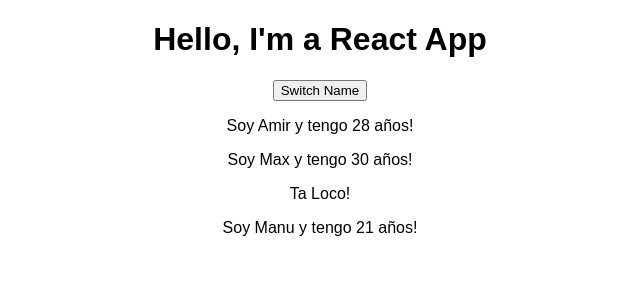
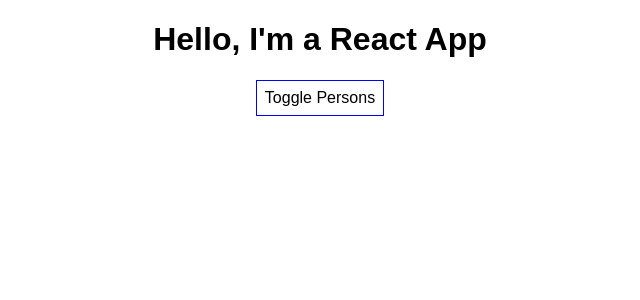
Before and after one commit to AmirArreaza/React-Guide, a React (Create React App) app: page / in a window 1280 px wide. Shown: the top 300 px of the page, without its empty margins (320-960 px from the left). Built offline with nearby package versions, Linux system fonts and the light colour scheme.

Commit message:
Changes to display person as a dynamic list

```diff
--- a/src/App.js
+++ b/src/App.js
@@ -6,41 +6,86 @@
 
   state = {
     persons: [
-      { name: 'Amir', age: 28},
-      { name: 'Max', age: 30},
-      { name: 'Manu', age: 21}
+      { id: 'P1', name: 'Amir', age: 28 },
+      { id: 'P2', name: 'Max', age: 30 },
+      { id: 'P3', name: 'Manu', age: 21 }
     ],
     otherState: 'Otro'
   };
-
+/*
   switchNameHandler = (newName) => {
-    //console.log('Alive');
     //Don't Use this: this.state.persons[0].name = 'Test';
-    this.setState({persons: [
-      { name: newName, age: 28},
-      { name: 'Max', age: 900},
-      { name: 'Manu', age: 21}
+    this.setState({
+      persons: [
+        { name: newName, age: 28 },
+        { name: 'Max', age: 900 },
+        { name: 'Manu', age: 21 }
       ],
       otherState: 'Otro'
     })
   };
+*/
 
-  render(){
-  return (
-    <div className="App">
-      <h1>Hello, I'm a React App</h1>
-      <button onClick={() => this.switchNameHandler('ErGue')}>Switch Name</button>
-      <Person
-        name={this.state.persons[0].name}
-        age={this.state.persons[0].age}/>
-      <Person
-        name={this.state.persons[1].name}
-        age={this.state.persons[1].age}
-        click={this.switchNameHandler.bind(this, 'AmirArreaza')}>Ta Loco!</Person>
-      <Person
-        name={this.state.persons[2].name}
-        age={this.state.persons[2].age}/>
-    </div>
+  deletePersonHandler = (personIndex) => {
+    //const persons = this.state.persons.slice();
+    const persons = [...this.state.persons];
+    persons.splice(personIndex, 1);
+    this.setState({persons: persons});
+  }
+
+  nameChangeHandler = (event) => {
+    this.setState({
+      persons: [
+        { id: 'P1', name: 'Max', age: 28 },
+        { id: 'P2', name: event.target.value, age: 90 },
+        { id: 'P3', name: 'Manu', age: 21 }
+      ],
+      otherState: 'Otro',
+      showPersons: false
+    })
+  };
+
+  togglePersonsHandler = () => {
+    const doesShow = this.state.showPersons;
+    this.setState({ showPersons: !doesShow });
+  }
+
+  render() {
+    const style = {
+      backgroundColor: 'white',
+      font: 'inherit',
+      border: '1px solid blue',
+      padding: '8px',
+      cursor: 'pointer'
+    };
+
+    let persons = null;
+
+    if (this.state.showPersons) {
+      persons = (
+        <div>
+          {
+            this.state.persons.map((person, index) => {
+              return <Person
+                click={() => this.deletePersonHandler(index)}
+                key={person.id}
+                name={person.name}
+                age={person.age} />
+            })
+          }
+        </div>
+      );
+    }
+
+    return (
+      <div className="App">
+        <h1>Hello, I'm a React App</h1>
+        <button
+          style={style}
+          onClick={this.togglePersonsHandler}>Toggle Persons</button>
+
+        {persons}
+      </div>
     );
   }
 
--- /dev/null
+++ b/src/Person/Person.css
@@ -0,0 +1,8 @@
+.Person{
+    width: 60%;
+    margin: 16px auto;
+    border: 1px solid #eee;
+    box-shadow: 0 2px 3px #ccc;
+    padding: 16px;
+    text-align: center;
+}
--- a/src/Person/Person.js
+++ b/src/Person/Person.js
@@ -1,10 +1,12 @@
 import React from 'react';
+import './Person.css';
 
 const person = (props) => {
     return (
-        <div>
+        <div className="Person">
             <p onClick={props.click}>Soy {props.name} y tengo {props.age} años!</p>
             <p>{props.children}</p>
+            <input type="text" onChange={props.changed} value={props.name} />
         </div>
     )
 }
```
